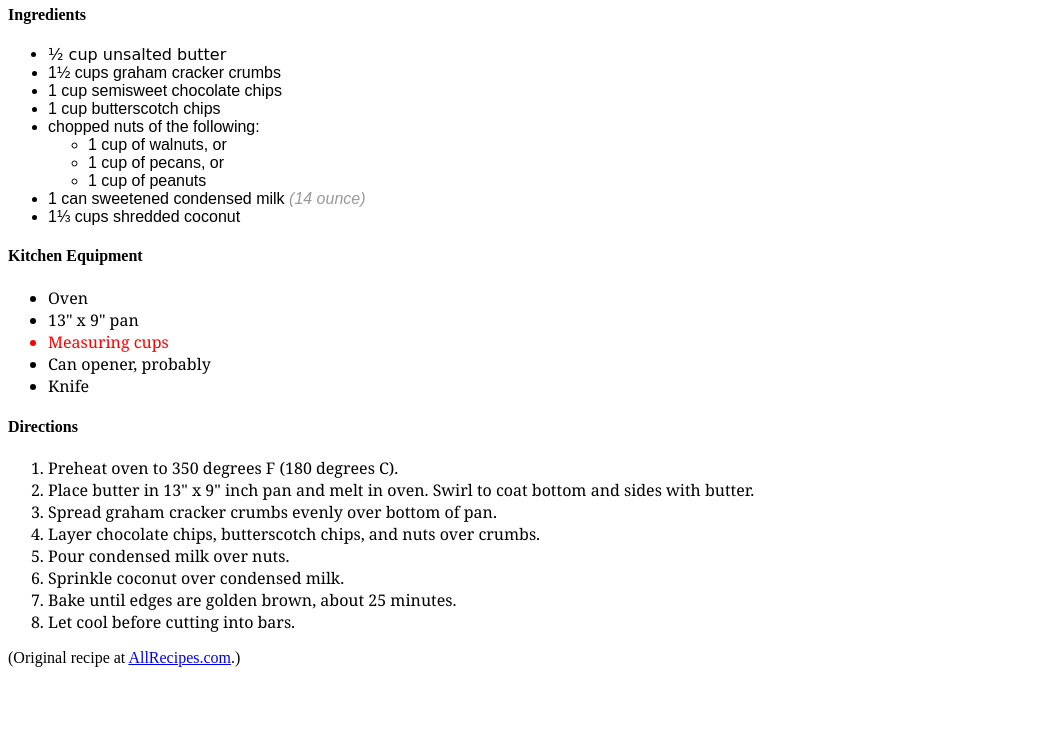
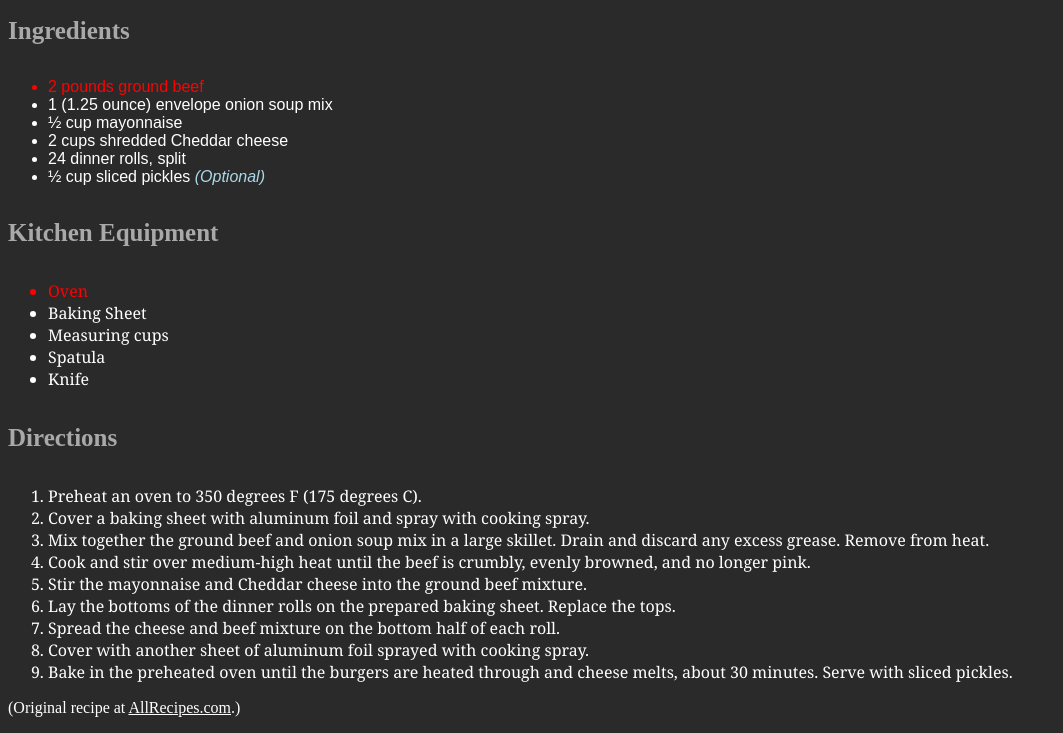
Before and after one commit to KingJek/tp3, a plain HTML site: page index.html in a window 1280 px wide. Shown: the part 81-814 px from the top of the page, without its empty margins (0-1063 px from the left). Drawn offline with Linux system fonts and the light colour scheme; a script that the page names is missing.

Commit message:
Updated HTML and CSS to change recipe.

```diff
--- a/index.html
+++ b/index.html
@@ -27,29 +27,22 @@
 <div id="ingredients">
   <h4>Ingredients</h4>
   <ul>
-    <li style="font-family: cursive;">½ cup unsalted butter</li>
-    <li>1½ cups graham cracker crumbs</li>
-    <li>1 cup semisweet chocolate chips</li>
-    <li>1 cup butterscotch chips</li>
-    <li>chopped nuts of the following:
-      <ul>
-        <li>1 cup of walnuts, or</li>
-        <li>1 cup of pecans, or</li>
-        <li>1 cup of peanuts</li>
+    <li>2 pounds ground beef </li>
+    <li>1 (1.25 ounce) envelope onion soup mix </li>
+    <li>½ cup mayonnaise </li>
+    <li>2 cups shredded Cheddar cheese </li>
+    <li>24 dinner rolls, split</li>
+    <li>½ cup sliced pickles <span>(Optional)</span> </li>
       </ul>
-    </li>
-    <li>1 can sweetened condensed milk <span>(14 ounce)</span></li>
-    <li>1⅓ cups shredded coconut</li>
-  </ul>
 </div>
 
 <div id="equipment">
   <h4>Kitchen Equipment</h4>
   <ul>
     <li>Oven</li>
-    <li>13" x 9" pan</li>
+    <li>Baking Sheet</li>
     <li>Measuring cups</li>
-    <li>Can opener, probably</li>
+    <li>Spatula</li>
     <li>Knife</li>
   </ul>
 </div>
@@ -57,18 +50,19 @@
 <div id="directions">
   <h4>Directions</h4>
   <ol>
-    <li>Preheat oven to 350 degrees F (180 degrees C).</li>
-    <li>Place butter in 13" x 9" inch pan and melt in oven. Swirl to coat bottom and sides with butter.</li>
-    <li>Spread graham cracker crumbs evenly over bottom of pan.</li>
-    <li>Layer chocolate chips, butterscotch chips, and nuts over crumbs.</li>
-    <li>Pour condensed milk over nuts.</li>
-    <li>Sprinkle coconut over condensed milk.</li>
-    <li>Bake until edges are golden brown, about 25 minutes.</li>
-    <li>Let cool before cutting into bars.</li>
+    <li>Preheat an oven to 350 degrees F (175 degrees C).</li>
+    <li>Cover a baking sheet with aluminum foil and spray with cooking spray.</li>
+    <li>Mix together the ground beef and onion soup mix in a large skillet. Drain and discard any excess grease. Remove from heat.</li>
+    <li>Cook and stir over medium-high heat until the beef is crumbly, evenly browned, and no longer pink.</li>
+    <li>Stir the mayonnaise and Cheddar cheese into the ground beef mixture.</li>
+    <li>Lay the bottoms of the dinner rolls on the prepared baking sheet. Replace the tops.</li>
+    <li>Spread the cheese and beef mixture on the bottom half of each roll.</li>
+    <li>Cover with another sheet of aluminum foil sprayed with cooking spray.</li>
+    <li>Bake in the preheated oven until the burgers are heated through and cheese melts, about 30 minutes. Serve with sliced pickles.</li>
   </ol>
 </div>
 
-<p>(Original recipe at <a href="https://www.allrecipes.com/recipe/9889/seven-layer-bars/">AllRecipes.com</a>.)</p>
+<p>(Original recipe at <a href="https://www.allrecipes.com/recipe/178295/slider-style-mini-burgers/">AllRecipes.com</a>.)</p>
 
 </body>
 </html>
--- a/stylesheet.css
+++ b/stylesheet.css
@@ -1,11 +1,18 @@
-@import url('https://fonts.googleapis.com/css2?family=Alfa+Slab+One&display=swap');
+@import url('https://fonts.googleapis.com/css2?family=Roboto&display=swap');
 
 h1 {
-  font-family: 'Alfa Slab One', cursive;
+  font-family: 'Roboto', Sans-serif;
+  color: white;
+  font-size: 35px;
 }
 
 li {
   font-family: Georgia;
+  color: white;
+}
+
+p {
+  color: white;
 }
 
 ul ul {
@@ -18,9 +25,27 @@ ul ul {
 
 #ingredients li span {
   font-style: italic;
-  color: #999;
+  color: #ADD8E6;
 }
 
-#equipment li:nth-child(3) {
+#ingredients li:nth-child(1){
   color: red;
 }
+
+#equipment li:nth-child(1) {
+  color: red;
+}
+
+h4 {
+  color: #a9a9a9;
+  font-weight: bold;
+  font-size: 25px;
+}
+
+body{
+  background-color: #2a2a2a;
+}
+
+a {
+  color: white;
+}
```
